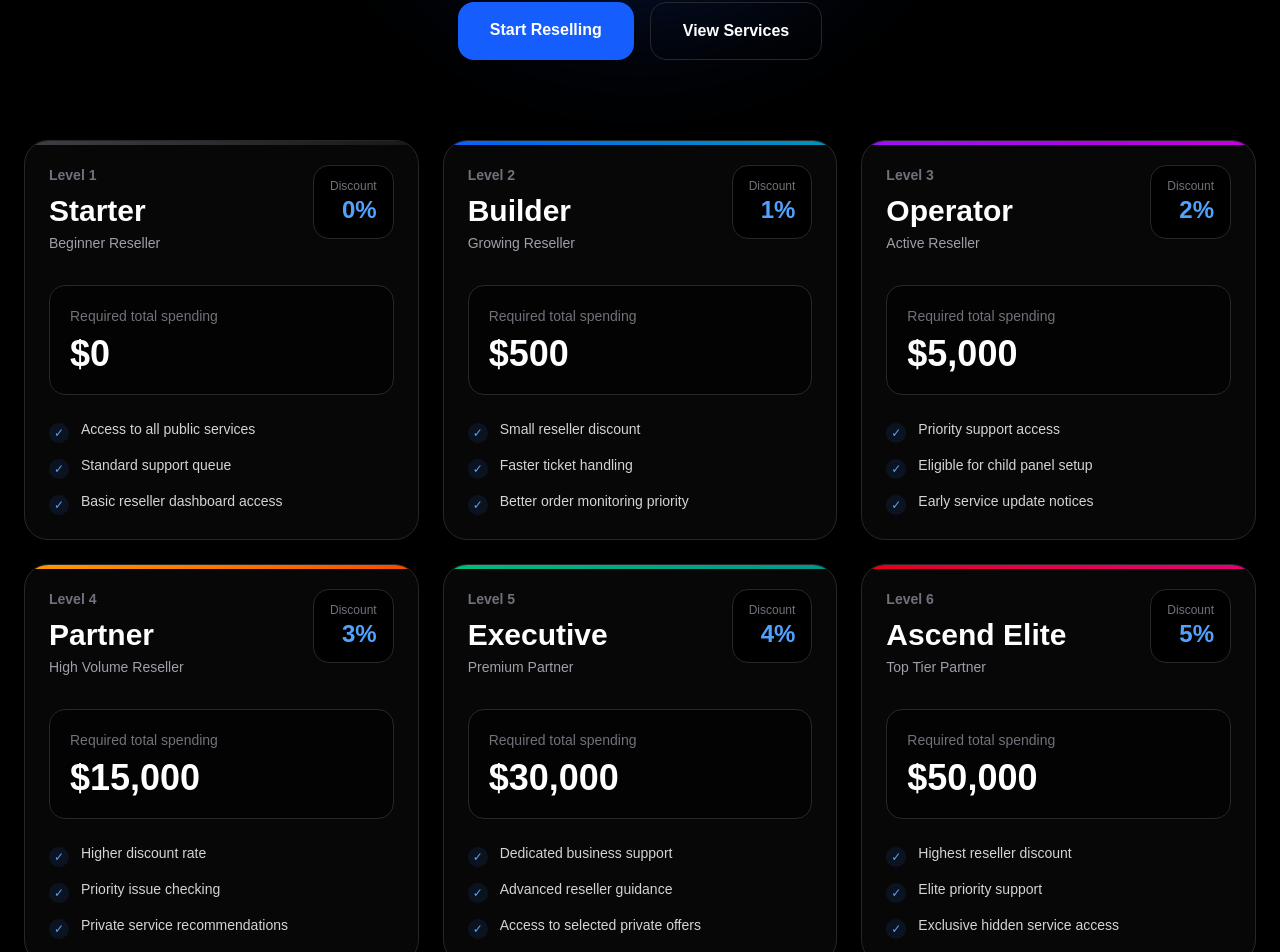
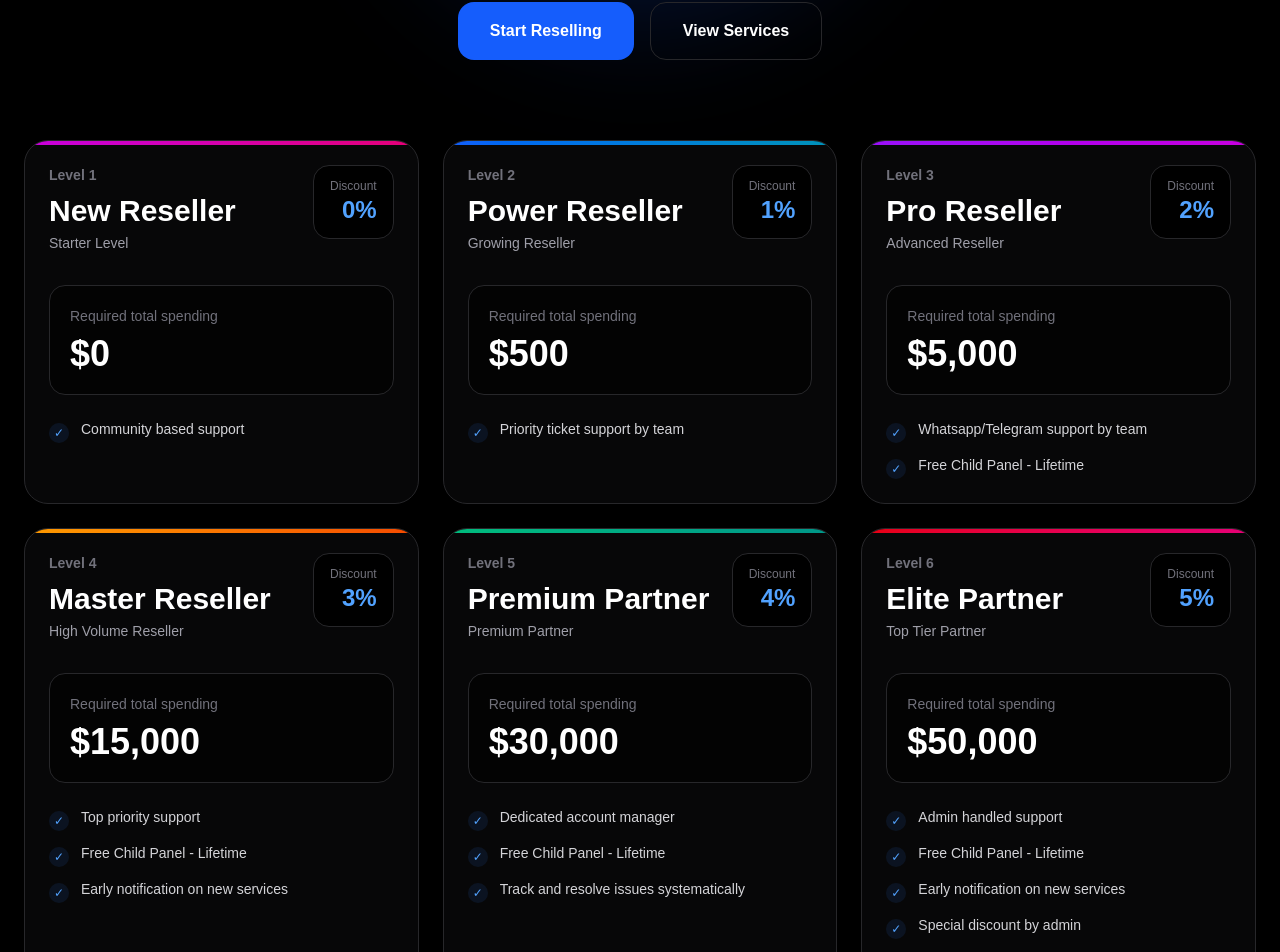
Before and after one commit to Kutcharaaa/SMM-Website1, a Next.js app: page /reseller in a window 1280 px wide. Shown: the part 581-1533 px from the top of the page. Built offline with nearby package versions, Linux system fonts and the light colour scheme; no server answers.

Commit message:
Reseller Page Added1

```diff
--- a/app/reseller/page.tsx
+++ b/app/reseller/page.tsx
@@ -1,78 +1,88 @@
 import Navbar from "@/components/Navbar";
 import Footer from "@/components/Footer";
 import Link from "next/link";
+import GetStartedButton from "@/components/GetStartedButton";
+
 
 const resellerLevels = [
   {
-    name: "Starter",
-    tag: "Beginner Reseller",
+    name: "New Reseller",
+    tag: "Starter Level",
     required: "$0",
     discount: "0%",
-    accent: "from-zinc-700 to-zinc-900",
+    points: "$1.00",
+    accent: "from-fuchsia-600 to-pink-600",
     perks: [
-      "Access to all public services",
-      "Standard support queue",
-      "Basic reseller dashboard access",
+      "Community based support",
     ],
   },
+
   {
-    name: "Builder",
+    name: "Power Reseller",
     tag: "Growing Reseller",
     required: "$500",
     discount: "1%",
+    points: "$1.00",
     accent: "from-blue-600 to-cyan-600",
     perks: [
-      "Small reseller discount",
-      "Faster ticket handling",
-      "Better order monitoring priority",
+      "Priority ticket support by team",
     ],
   },
+
   {
-    name: "Operator",
-    tag: "Active Reseller",
+    name: "Pro Reseller",
+    tag: "Advanced Reseller",
     required: "$5,000",
     discount: "2%",
+    points: "$1.25",
     accent: "from-purple-600 to-fuchsia-600",
     perks: [
-      "Priority support access",
-      "Eligible for child panel setup",
-      "Early service update notices",
+      "Whatsapp/Telegram support by team",
+      "Free Child Panel - Lifetime",
     ],
   },
+
   {
-    name: "Partner",
+    name: "Master Reseller",
     tag: "High Volume Reseller",
     required: "$15,000",
     discount: "3%",
+    points: "$1.50",
     accent: "from-amber-500 to-orange-600",
     perks: [
-      "Higher discount rate",
-      "Priority issue checking",
-      "Private service recommendations",
+      "Top priority support",
+      "Free Child Panel - Lifetime",
+      "Early notification on new services",
     ],
   },
+
   {
-    name: "Executive",
+    name: "Premium Partner",
     tag: "Premium Partner",
     required: "$30,000",
     discount: "4%",
+    points: "$1.75",
     accent: "from-emerald-500 to-teal-600",
     perks: [
-      "Dedicated business support",
-      "Advanced reseller guidance",
-      "Access to selected private offers",
+      "Dedicated account manager",
+      "Free Child Panel - Lifetime",
+      "Track and resolve issues systematically",
     ],
   },
+
   {
-    name: "Ascend Elite",
+    name: "Elite Partner",
     tag: "Top Tier Partner",
     required: "$50,000",
     discount: "5%",
+    points: "$2.00",
     accent: "from-red-600 to-pink-600",
     perks: [
-      "Highest reseller discount",
-      "Elite priority support",
-      "Exclusive hidden service access",
+      "Admin handled support",
+      "Free Child Panel - Lifetime",
+      "Early notification on new services",
+      "Special discount by admin",
+      "Hidden services access",
     ],
   },
 ];
@@ -102,12 +112,9 @@ export default function ResellerPage() {
             </p>
 
             <div className="mt-10 flex flex-col justify-center gap-4 sm:flex-row">
-              <Link
-                href="/register"
-                className="rounded-2xl bg-blue-600 px-8 py-4 font-bold transition hover:bg-blue-700"
-              >
-                Start Reselling
-              </Link>
+<GetStartedButton className="rounded-2xl bg-blue-600 px-8 py-4 font-bold transition hover:bg-blue-700">
+  Start Reselling
+</GetStartedButton>
 
               <Link
                 href="/services"
--- /dev/null
+++ b/components/GetStartedButton.tsx
@@ -0,0 +1,35 @@
+"use client";
+
+import { supabase } from "@/lib/supabase";
+import { useRouter } from "next/navigation";
+
+type GetStartedButtonProps = {
+  className?: string;
+  children?: React.ReactNode;
+};
+
+export default function GetStartedButton({
+  className = "",
+  children = "Get Started",
+}: GetStartedButtonProps) {
+  const router = useRouter();
+
+  async function handleClick() {
+    const {
+      data: { user },
+    } = await supabase.auth.getUser();
+
+    if (user) {
+      router.push("/dashboard");
+      return;
+    }
+
+    router.push("/register");
+  }
+
+  return (
+    <button onClick={handleClick} className={className}>
+      {children}
+    </button>
+  );
+}
```
